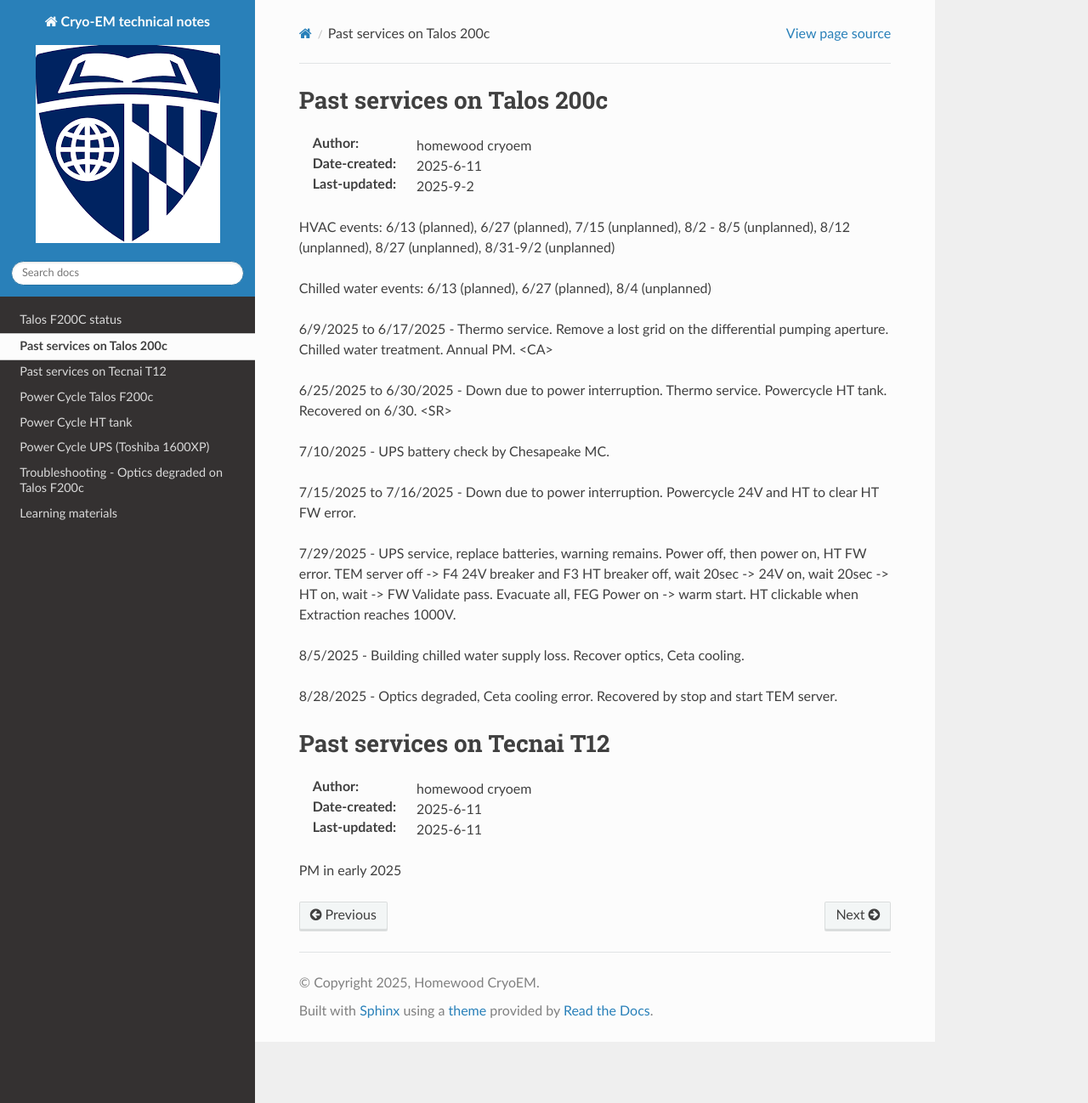
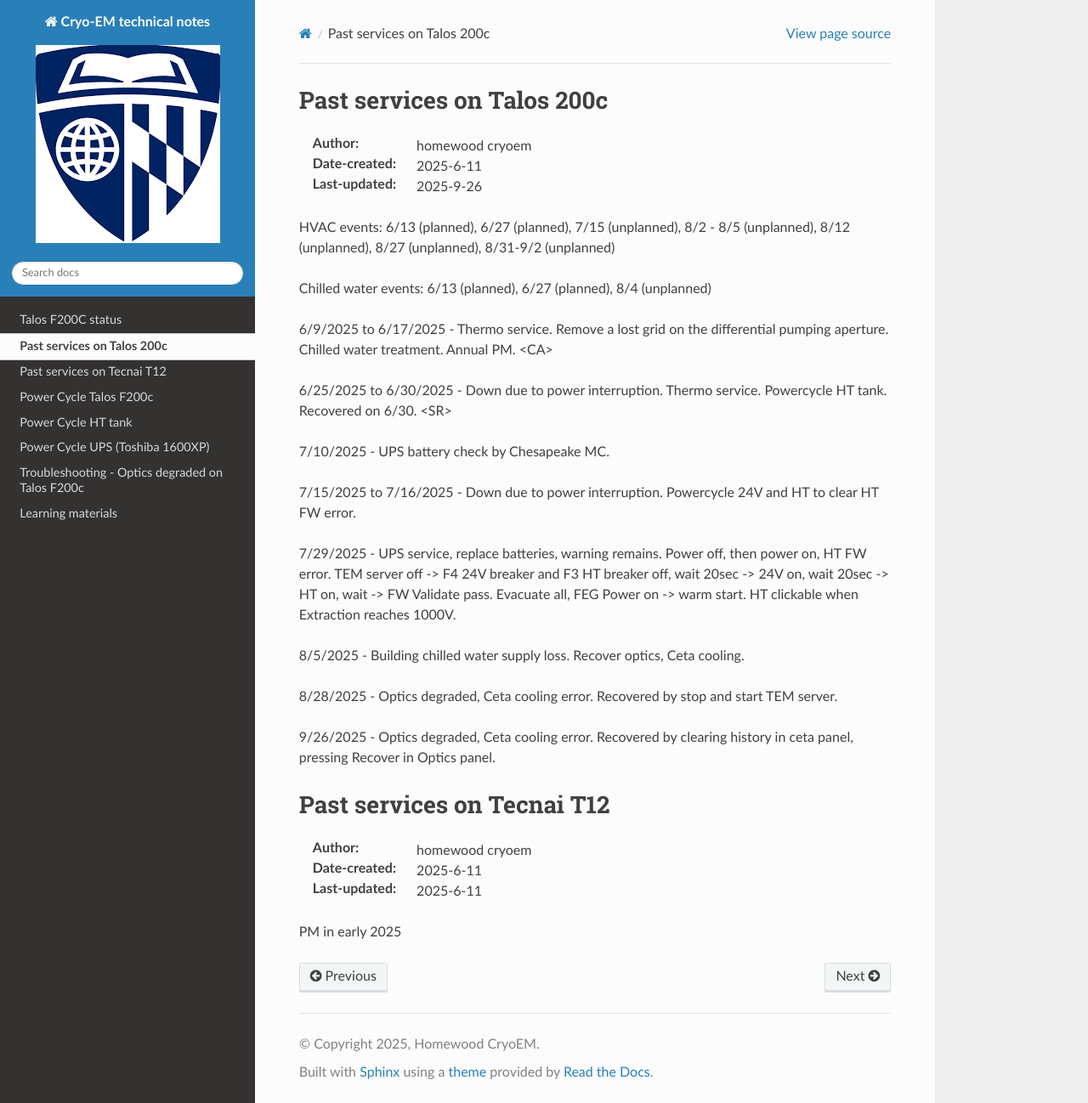
Before and after one commit to coherency224/hop-em, a Sphinx documentation site: the page built from docs/source/Past_services.rst, in a window 1280 px wide and 1298 px high. Shown: the whole window at 85% size. Built offline with Sphinx 7.4.7 and the Read the Docs theme 3.1.0, drawn with Linux system fonts in a browser that asks for light colours; pages that are not in the unit, such as notebooks, are missing from menus.

Commit message:
Update Past_services.rst

```diff
--- a/docs/source/Past_services.rst
+++ b/docs/source/Past_services.rst
@@ -5,7 +5,7 @@
 
 :Author: homewood cryoem
 :Date-created: 2025-6-11
-:Last-updated: 2025-9-2
+:Last-updated: 2025-9-26
 
 HVAC events: 6/13 (planned), 6/27 (planned), 7/15 (unplanned), 8/2 - 8/5 (unplanned), 8/12 (unplanned), 8/27 (unplanned), 8/31-9/2 (unplanned)
 
@@ -25,6 +25,8 @@
 
 8/28/2025 - Optics degraded, Ceta cooling error. Recovered by stop and start TEM server.
 
+9/26/2025 - Optics degraded, Ceta cooling error. Recovered by clearing history in ceta panel, pressing Recover in Optics panel.
+
 Past services on Tecnai T12
 ==========================
 
```
